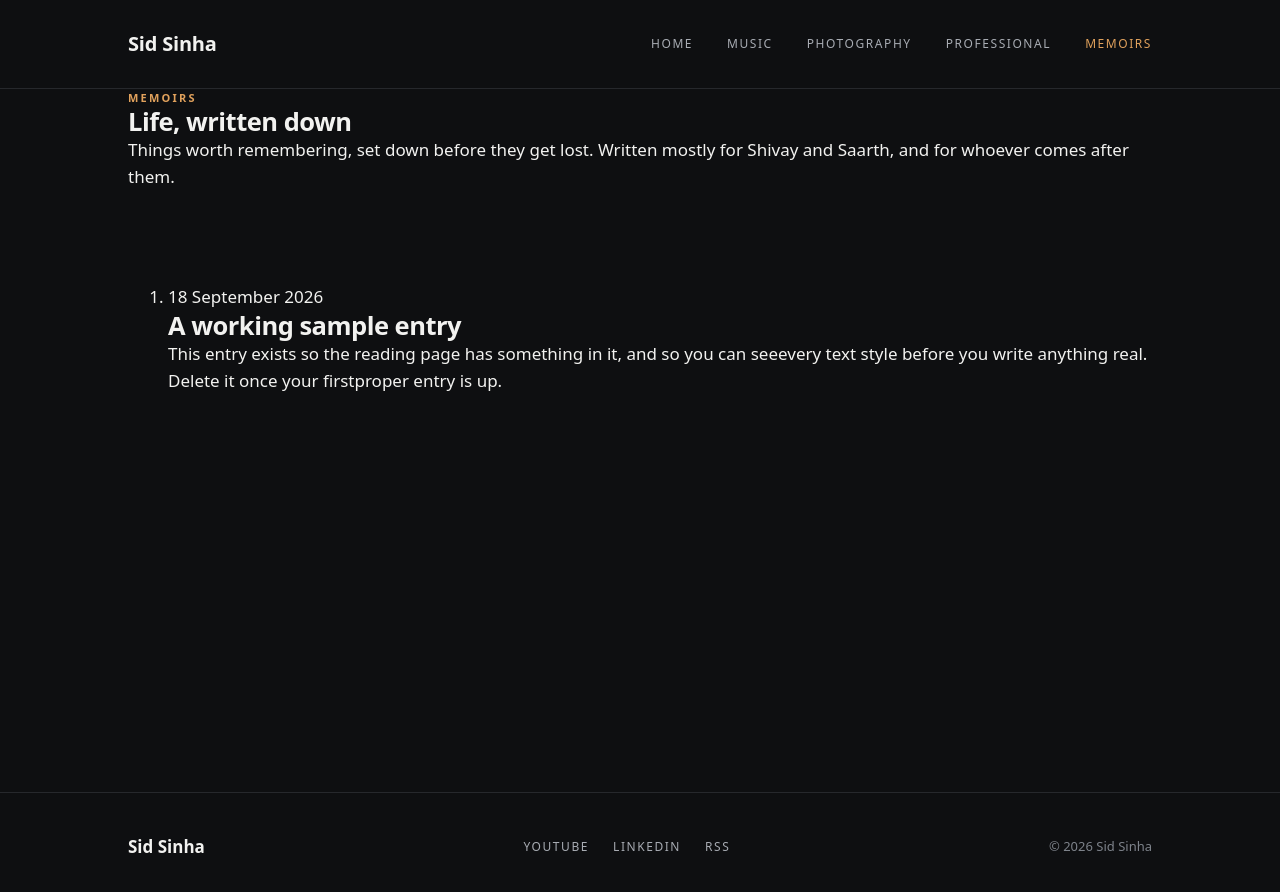
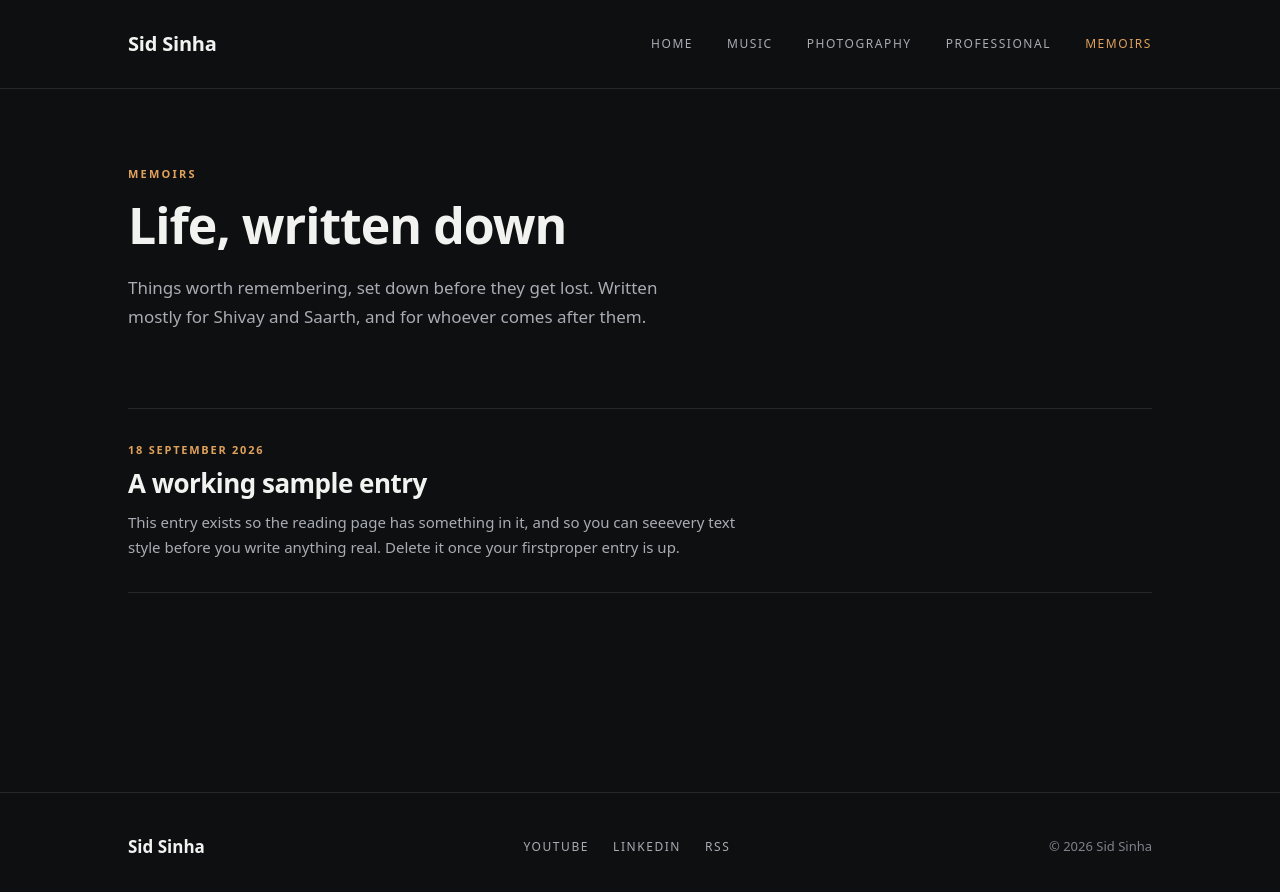
Before and after one commit to SidSays/SidSays.github.io, a Jekyll site: the page built from memoirs.html, in a window 1280 px wide. Shown: the top 892 px of the page. Built offline with Jekyll 4.4.1, drawn with Linux system fonts in a browser that asks for light colours; some web fonts are replaced.

Commit message:
Add styles for page sections and video embeds

```diff
--- a/assets/css/site.css
+++ b/assets/css/site.css
@@ -387,3 +387,125 @@ img { max-width: 100%; height: auto; display: block; }
   }
   .card:hover { transform: none; }
 }
+
+/* --- Section pages (Music, Photography, Professional, Memoirs) --- */
+
+.page-head { padding-block: clamp(3rem, 8vw, 4.75rem) 0; }
+
+.page-title {
+  margin-top: 0.875rem;
+  font-size: clamp(2rem, 5vw, 3.125rem);
+}
+
+.page-intro {
+  margin-top: 1.25rem;
+  max-width: 36rem;
+  font-size: 1.0625rem;
+  line-height: 1.7;
+  color: var(--ink-soft);
+}
+
+.page-note {
+  margin-top: 1.5rem;
+  font-size: 0.875rem;
+  color: var(--ink-mute);
+}
+.page-note a {
+  color: var(--accent);
+  text-decoration: underline;
+  text-underline-offset: 0.18em;
+}
+.page-note a:hover { color: var(--accent-hover); }
+
+/* --- Video embed ------------------------------------------------ */
+
+.video-frame {
+  position: relative;
+  aspect-ratio: 16 / 9;
+  min-height: 15rem;
+  background: var(--bg-alt);
+  border: 1px solid var(--line);
+  border-radius: var(--radius);
+  overflow: hidden;
+}
+
+.video-frame iframe {
+  position: absolute;
+  inset: 0;
+  width: 100%;
+  height: 100%;
+  border: 0;
+}
+
+/* --- Memoir index ----------------------------------------------- */
+
+.post-list {
+  list-style: none;
+  margin: 0;
+  padding: 0;
+  border-top: 1px solid var(--line);
+}
+
+.post-item { border-bottom: 1px solid var(--line); }
+
+.post-link {
+  display: block;
+  padding-block: 2rem;
+}
+
+.post-date {
+  display: block;
+  font-size: 0.688rem;
+  font-weight: 600;
+  letter-spacing: 0.16em;
+  text-transform: uppercase;
+  color: var(--accent);
+}
+
+.post-title {
+  margin-top: 0.625rem;
+  font-size: clamp(1.25rem, 3vw, 1.625rem);
+  max-width: 34rem;
+}
+
+.post-excerpt {
+  margin-top: 0.75rem;
+  max-width: 38rem;
+  font-size: 0.9375rem;
+  line-height: 1.65;
+  color: var(--ink-soft);
+}
+
+.post-link:hover .post-title { color: var(--accent); }
+
+.empty-note {
+  padding-block: 2rem;
+  color: var(--ink-mute);
+}
+
+/* --- Code blocks inside prose ----------------------------------- */
+
+.prose pre {
+  padding: 1.25rem;
+  background: var(--bg-alt);
+  border: 1px solid var(--line);
+  border-radius: var(--radius);
+  overflow-x: auto;
+  font-size: 0.875rem;
+  line-height: 1.6;
+}
+
+.prose code {
+  font-family: ui-monospace, SFMono-Regular, Menlo, monospace;
+  font-size: 0.9em;
+}
+
+.prose :not(pre) > code {
+  padding: 0.15em 0.4em;
+  background: var(--bg-alt);
+  border: 1px solid var(--line);
+  border-radius: 5px;
+}
+
+.prose ul, .prose ol { padding-left: 1.5rem; }
+.prose li + li { margin-top: 0.5rem; }
```
